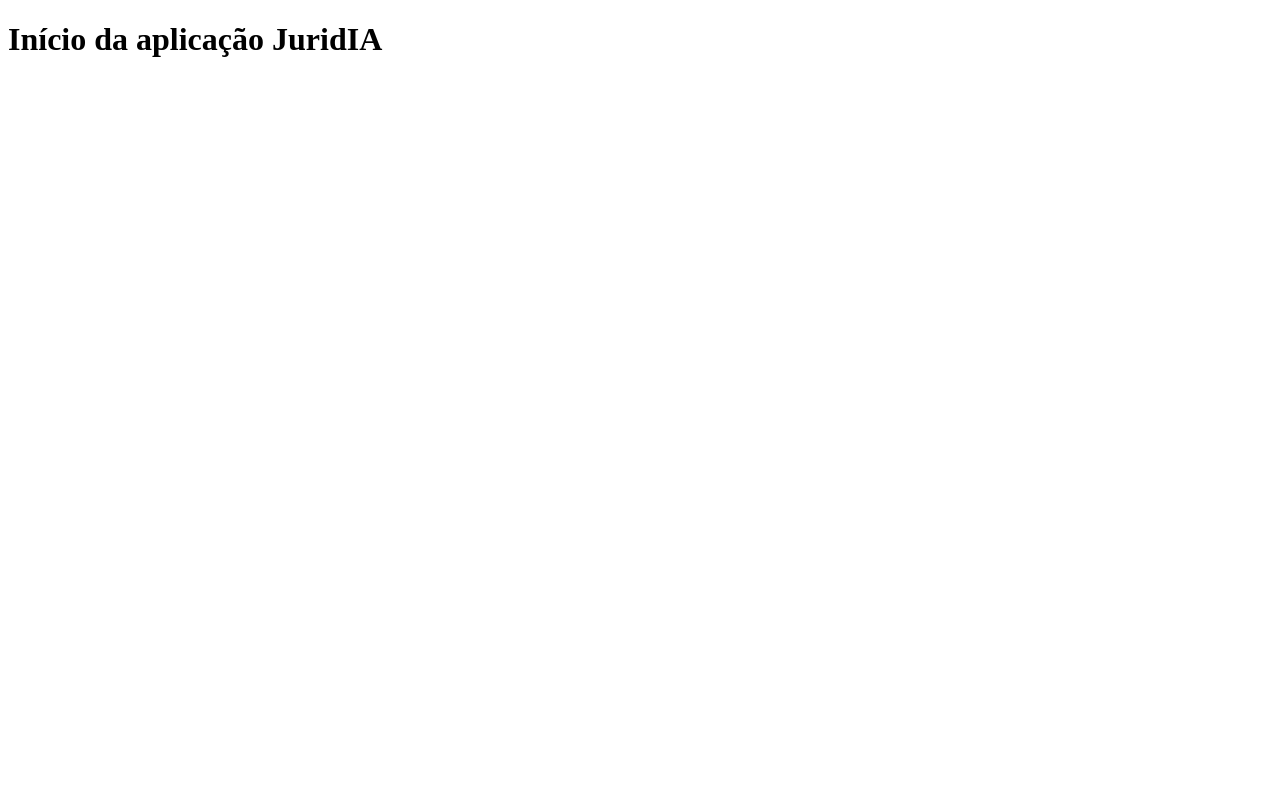
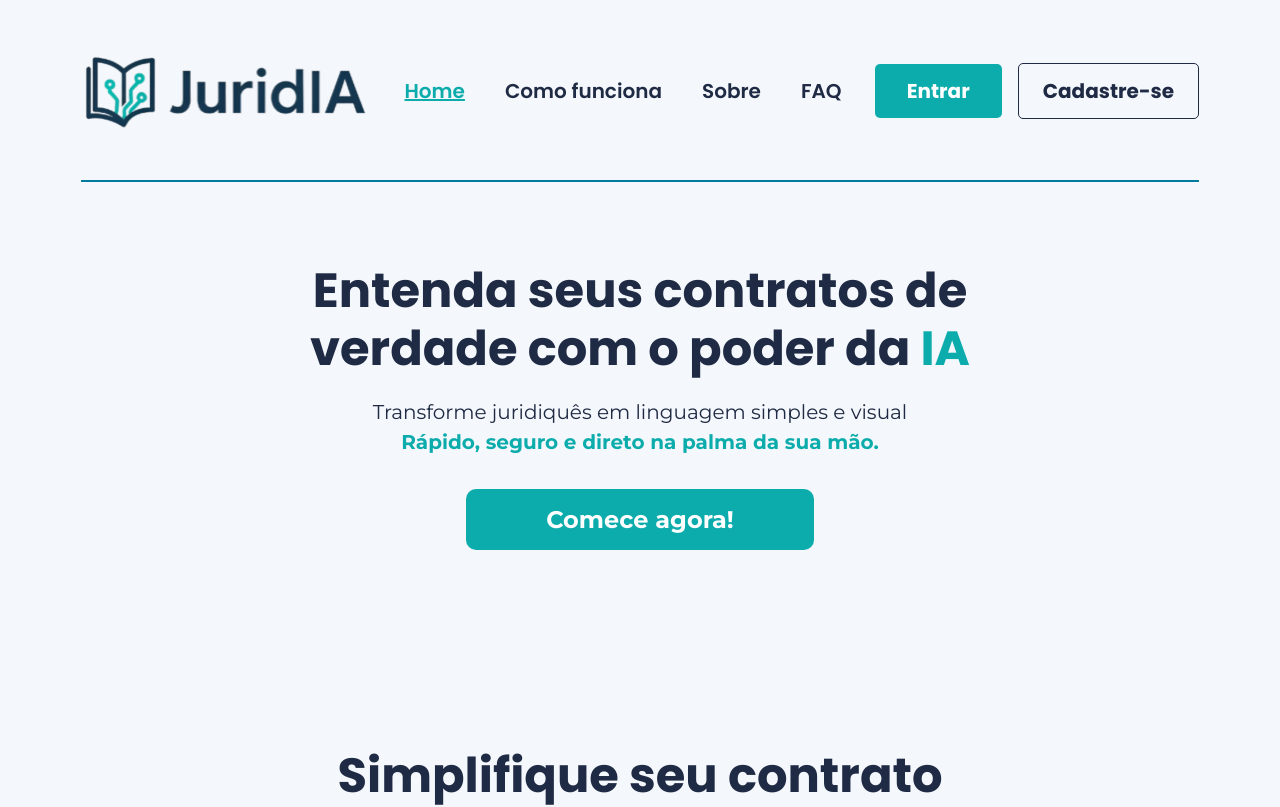
Before and after one commit to marcos-kaio/JuridIA, a React (Vite) app in the folder React/: page / in a window 1280 px wide. Shown: the top 807 px of the page. Built offline with nearby package versions, Linux system fonts and the light colour scheme.

Commit message:
LandingPage direto do figma

```diff
--- a/React/index.html
+++ b/React/index.html
@@ -8,5 +8,6 @@
   <body>
     <div id="root"></div>
     <script type="module" src="/src/main.jsx"></script>
+
   </body>
 </html>
--- a/React/src/App.jsx
+++ b/React/src/App.jsx
@@ -1,11 +1,11 @@
-import './App.css'
+import LandingPage from './pages/LandingPage/LandingPage';
 
 function App() {
   return (
-    <>
-      <h1>Início da aplicação JuridIA</h1>
-    </>
-  )
+    <div className="App">
+      <LandingPage />
+    </div>
+  );
 }
 
-export default App
+export default App;
--- a/React/src/index.css
+++ b/React/src/index.css
@@ -0,0 +1,13 @@
+@import url('https://fonts.googleapis.com/css2?family=Montserrat:wght@400;600;700&family=Poppins:wght@200;300;400;600;700&display=swap');
+
+body {
+  margin: 0;
+  font-family: 'Poppins', sans-serif;
+  background-color: #F4F7FB;
+  -webkit-font-smoothing: antialiased;
+  -moz-osx-font-smoothing: grayscale;
+}
+
+h1, h2, h3, p, div {
+  box-sizing: border-box;
+}
--- /dev/null
+++ b/React/src/pages/LandingPage/LandingPage.css
@@ -0,0 +1,269 @@
+.landing-page-container {
+  width: 100%;
+  max-width: 1512px;
+  margin: 0 auto;
+  color: #1F2A44;
+}
+
+/* --- HEADER --- */
+.header {
+  display: flex;
+  align-items: center;
+  justify-content: space-between;
+  padding: 27px 81px;
+  position: relative;
+  height: 128px;
+}
+
+.header-line {
+  position: absolute;
+  bottom: 0;
+  left: 81px;
+  right: 81px;
+  height: 2px;
+  background-color: #007B9E;
+}
+
+.header-logo {
+  width: 290.47px;
+  height: 79px;
+}
+
+.header-nav {
+  display: flex;
+  gap: 40px; /* Espaçamento entre os links */
+}
+
+.nav-link {
+  font-size: 20px;
+  font-weight: 600;
+  color: #1F2A44;
+  text-decoration: none;
+  padding: 10px 0;
+}
+
+.nav-link.active {
+  color: #0DACAC;
+  text-decoration: underline;
+}
+
+.header-actions {
+  display: flex;
+  gap: 16px;
+  align-items: center;
+}
+
+.btn {
+  font-family: 'Poppins', sans-serif;
+  font-weight: 700;
+  font-size: 20px;
+  border-radius: 5px;
+  cursor: pointer;
+  border: none;
+}
+
+.btn-primary {
+  background: #0DACAC;
+  color: white;
+  padding: 12px 32px;
+}
+
+.btn-secondary {
+  background: #F4F7FB;
+  color: #1F2A44;
+  border: 1px solid #1F2A44;
+  padding: 12px 24px;
+}
+
+/* --- HERO SECTION --- */
+.hero-section {
+  padding: 80px 40px;
+  display: flex;
+  justify-content: center;
+  text-align: center;
+}
+
+.hero-content {
+  max-width: 705px;
+}
+
+.hero-content h1 {
+  font-size: 48px;
+  font-weight: 700;
+  line-height: 1.2;
+  margin: 0 0 16px 0;
+}
+
+.hero-subtitle {
+  font-family: 'Montserrat', sans-serif;
+  font-size: 20px;
+  line-height: 1.5;
+  margin-bottom: 32px;
+}
+
+.highlight-text {
+  color: #0DACAC;
+}
+
+.highlight-text.bold {
+  font-weight: 700;
+}
+
+.btn-hero {
+  background: #0DACAC;
+  color: white;
+  font-family: 'Montserrat', sans-serif;
+  font-size: 24px;
+  font-weight: 700;
+  border-radius: 10px;
+  border: none;
+  padding: 16px 80px;
+  cursor: pointer;
+}
+
+/* --- SEÇÕES PADRÃO --- */
+.simplifier-section, .how-it-works-section, .about-section, .faq-section {
+  padding: 80px 40px;
+  display: flex;
+  flex-direction: column;
+  align-items: center;
+  text-align: center;
+}
+
+.simplifier-section h2, .how-it-works-section h2, .about-section h2, .faq-section h2 {
+  font-size: 48px;
+  font-weight: 700;
+  line-height: 1.1;
+  color: #1F2A44;
+  margin-bottom: 24px;
+}
+
+/* --- SIMPLIFIER SECTION --- */
+.simplifier-section p {
+  font-family: 'Montserrat', sans-serif;
+  font-size: 20px;
+  line-height: 1.5;
+  max-width: 605px;
+  margin-bottom: 40px;
+}
+
+.upload-area {
+  width: 100%;
+  max-width: 1029px;
+  background: #EBEBEB;
+  box-shadow: 0px 0px 4px rgba(0, 0, 0, 0.25);
+  border-radius: 50px;
+  padding: 24px;
+}
+
+.drop-zone {
+  height: 186px;
+  background: rgba(226, 232, 240, 0.24);
+  box-shadow: 0px 0px 4px rgba(0, 0, 0, 0.25) inset;
+  border-radius: 37px;
+  display: flex;
+  align-items: center;
+  justify-content: center;
+  border: 2px dashed #b0b0b0;
+  margin-bottom: 24px;
+  cursor: pointer;
+  color: black;
+  font-size: 36px;
+}
+
+.btn-simplify {
+  width: 100%;
+  height: 67px;
+  background: #F4F7FB;
+  box-shadow: 0px 4px 4px rgba(0, 0, 0, 0.25);
+  border-radius: 37px;
+  border: none;
+  color: #1F2A44;
+  font-size: 36px;
+  font-weight: 700;
+  cursor: pointer;
+}
+
+/* --- HOW IT WORKS SECTION --- */
+.cards-container {
+  display: flex;
+  justify-content: center;
+  gap: 32px;
+  flex-wrap: wrap; /* Para telas menores */
+  width: 100%;
+}
+
+.how-card {
+  width: 410px;
+  background: #1F2A44;
+  box-shadow: 0px 4px 4px rgba(0, 0, 0, 0.25);
+  border-radius: 50px;
+  padding: 48px 16px;
+  color: #F4F7FB;
+}
+
+.how-card h3 {
+  font-size: 32px;
+  font-weight: 700;
+  margin: 0 0 24px 0;
+}
+
+.how-card p {
+  font-family: 'Montserrat', sans-serif;
+  font-size: 20px;
+  font-weight: 700;
+  line-height: 1.6;
+}
+
+/* --- ABOUT SECTION --- */
+.about-section {
+  background-color: white; /* Fundo diferente como no design */
+}
+
+.about-text {
+  font-size: 32px;
+  line-height: 1.6;
+  max-width: 1267px;
+}
+
+/* --- FAQ SECTION --- */
+.faq-list {
+  display: flex;
+  flex-direction: column;
+  gap: 20px;
+  width: 100%;
+  max-width: 979px;
+  margin-top: 40px;
+}
+
+.faq-item {
+  background: #0DACAC;
+  box-shadow: 0px 4px 4px rgba(0, 0, 0, 0.25) inset;
+  border-radius: 32px;
+  padding: 32px;
+  color: white;
+  font-size: 32px;
+  font-weight: 600;
+  text-align: left;
+  cursor: pointer;
+}
+
+/* --- FOOTER --- */
+.footer {
+  background: #1F2A44;
+  color: white;
+  text-align: center;
+  padding: 40px 20px;
+}
+
+.footer p {
+  margin: 0;
+  font-weight: 300;
+  font-size: 30px;
+}
+
+.footer .footer-subtitle {
+  font-weight: 275; /* A fonte Poppins precisa ter esse peso importado */
+  font-size: 24px;
+  margin-top: 8px;
+}
--- /dev/null
+++ b/React/src/pages/LandingPage/LandingPage.jsx
@@ -0,0 +1,97 @@
+import JuridiaLogo from '../../assets/juridia_logo.png';
+import './LandingPage.css';
+
+function LandingPage() {
+  return (
+    <div className="landing-page-container">
+      {/* ===== HEADER ===== */}
+      <header className="header">
+        <div className="header-line"></div>
+        <img className="header-logo" src={JuridiaLogo} alt="Logo da JuridIA" />
+        <nav className="header-nav">
+          <a href="#" className="nav-link active">Home</a>
+          <a href="#" className="nav-link">Como funciona</a>
+          <a href="#" className="nav-link">Sobre</a>
+          <a href="#" className="nav-link">FAQ</a>
+        </nav>
+        <div className="header-actions">
+          <button className="btn btn-primary">Entrar</button>
+          <button className="btn btn-secondary">Cadastre-se</button>
+        </div>
+      </header>
+
+      <main>
+        {/* ===== HERO SECTION ===== */}
+        <section className="hero-section">
+          <div className="hero-content">
+            <h1>Entenda seus contratos de verdade com o poder da <span className="highlight-text">IA</span></h1>
+            <p className="hero-subtitle">
+              Transforme juridiquês em linguagem simples e visual<br />
+              <span className="highlight-text bold">Rápido, seguro e direto na palma da sua mão.</span>
+            </p>
+            <button className="btn-hero">Comece agora!</button>
+          </div>
+          {/* A imagem do personagem/ilustração iria aqui */}
+        </section>
+
+        {/* ===== CONTRACT SIMPLIFIER SECTION ===== */}
+        <section className="simplifier-section">
+          <h2>Simplifique seu contrato</h2>
+          <p>Faça o upload do seu contrato em formato pdf ou .txt e nossa Inteligência Artificial irá fornecer uma explicação clara e concisa dos termos mais importantes.</p>
+          <div className="upload-area">
+            <div className="drop-zone">
+              <p>Clique para anexar ou arraste seu arquivo</p>
+            </div>
+            <button className="btn-simplify">Simplificar contrato</button>
+          </div>
+        </section>
+
+        {/* ===== HOW IT WORKS SECTION ===== */}
+        <section className="how-it-works-section">
+          <h2>Como funciona?</h2>
+          <div className="cards-container">
+            <div className="how-card">
+              <h3>Anexe seu contrato</h3>
+              <p>Faça o upload do seu documento em formato .pdf ou .txt de forma rápida e segura.</p>
+            </div>
+            <div className="how-card">
+              <h3>Nossa IA analisa</h3>
+              <p>Nossa inteligência artificial processa o texto, identificando termos complexos e cláusulas chave.</p>
+            </div>
+            <div className="how-card">
+              <h3>3. Simplificação pronta</h3>
+              <p>Obtenha uma explicação clara e objetiva do seu contrato, em linguagem acessível.</p>
+            </div>
+          </div>
+        </section>
+
+        {/* ===== ABOUT SECTION ===== */}
+        <section className="about-section">
+          <h2>Sobre a JuridIA</h2>
+          <p className="about-text">
+            Na JuridIA, acreditamos que todos têm o direito de entender completamente os documentos que assinam. Nossa missão é quebrar as barreiras do <span className="highlight-text">"juridiquês"</span>, utilizando o poder da Inteligência Artificial para tornar contratos e termos legais acessíveis a todos.<br/>Combinamos tecnologia de ponta com um compromisso com a clareza e a simplicidade, para que você possa tomar decisões informadas com confiança.
+          </p>
+        </section>
+
+        {/* ===== FAQ SECTION ===== */}
+        <section className="faq-section">
+          <h2>Perguntas Frequentes</h2>
+          <div className="faq-list">
+            <div className="faq-item">A JuridIA é segura para usar com meus contratos?</div>
+            <div className="faq-item">Quais tipos de arquivo posso enviar?</div>
+            <div className="faq-item">Quão precisa é a simplificação da IA?</div>
+            <div className="faq-item">A IA consegue entender qualquer tipo de contrato?</div>
+          </div>
+        </section>
+      </main>
+
+      {/* ===== FOOTER ===== */}
+      <footer className="footer">
+        <p>© JuridIA. Todos os direitos reservados.</p>
+        <p className="footer-subtitle">Simplificando o complexo, um contrato por vez.</p>
+      </footer>
+    </div>
+  );
+}
+
+export default LandingPage;
```
Also changed, not shown: React/src/App.css (deleted), React/src/assets/juridia_logo.png (added).
